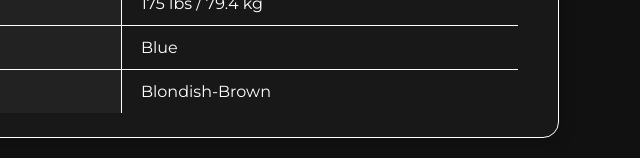
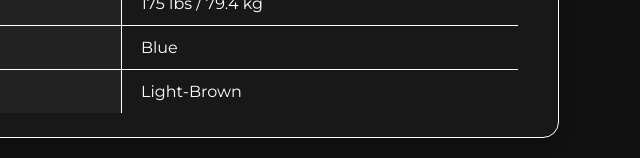
Before and after one commit to Petey000/Michael-Peterson, a plain HTML site: page index.html in a window 1280 px wide. Shown: the part 642-800 px from the top of the page, 431-1071 px from the left. Drawn offline with Linux system fonts and the light colour scheme.

Commit message:
Update index.html

```diff
--- a/index.html
+++ b/index.html
@@ -229,7 +229,7 @@
         </tr>
         <tr>
           <th>Hair</th>
-          <td>Blondish-Brown</td>
+          <td>Light-Brown</td>
         </tr>
       </table>
     </section>
```
